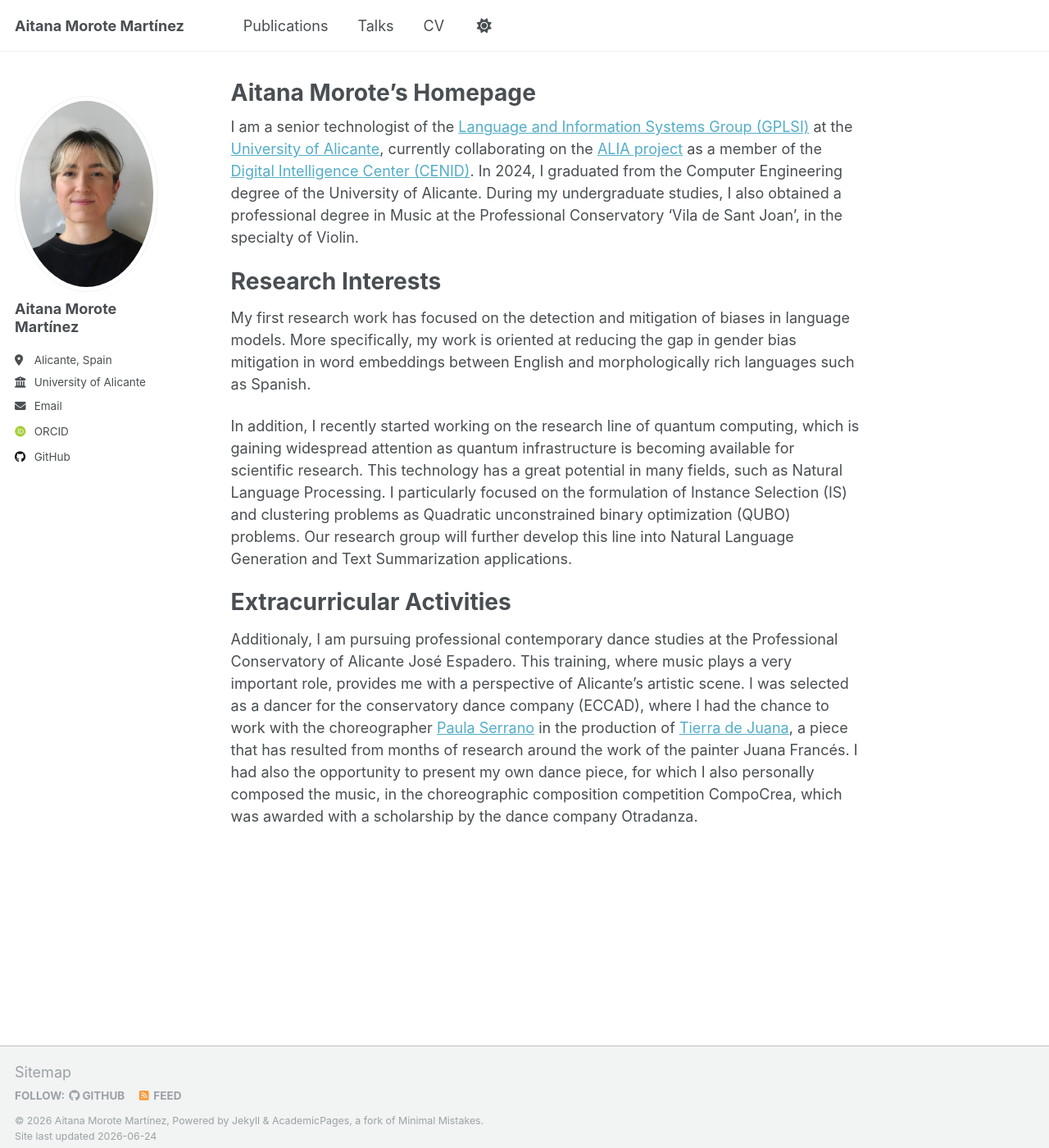
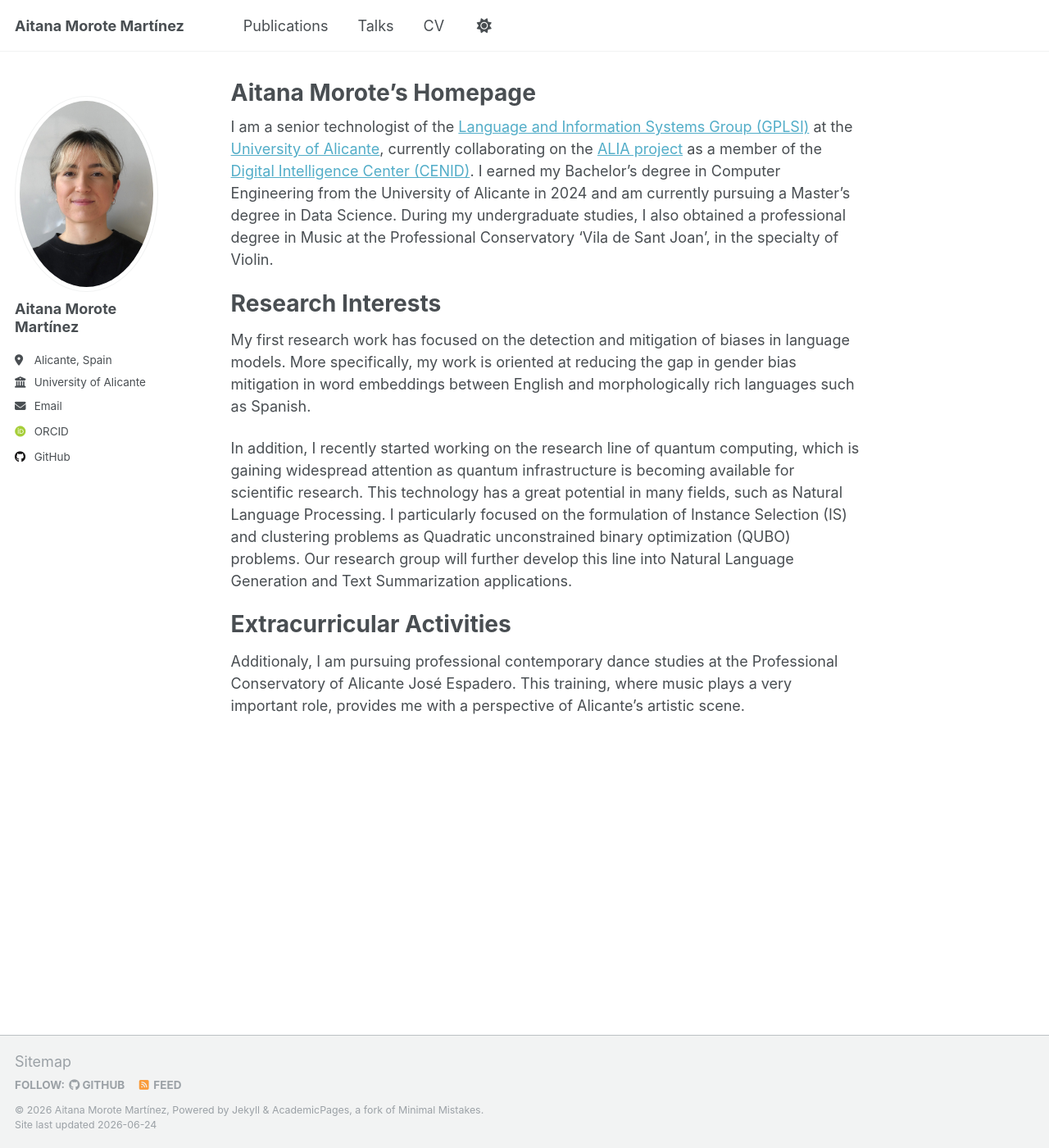
Before and after one commit to amm533/amm533.github.io, a Jekyll site: the page built from _pages/about.md, in a window 1280 px wide and 1400 px high. Shown: the whole window at 82% size. Built offline with Jekyll 4.4.1, drawn with Linux system fonts in a browser that asks for light colours; some web fonts are replaced.

Commit message:
Revise educational qualifications and research interests
Updated educational background and clarified current studies.

```diff
--- a/_pages/about.md
+++ b/_pages/about.md
@@ -8,7 +8,7 @@ redirect_from:
 ---
 
 I am a senior technologist of the [Language and Information Systems Group (GPLSI)](https://gplsi.dlsi.ua.es/en/home/) at the [University of Alicante](https://www.ua.es/), currently collaborating on the [ALIA project](https://alia.gob.es/eng/) as a member of the [Digital Intelligence Center (CENID)](https://cenid.es/).
-In 2024, I graduated from the Computer Engineering degree of the University of Alicante. During my undergraduate studies, I also obtained a professional degree in Music at the Professional Conservatory ‘Vila de Sant Joan’, in the specialty of Violin.
+I earned my Bachelor's degree in Computer Engineering from the University of Alicante in 2024 and am currently pursuing a Master's degree in Data Science. During my undergraduate studies, I also obtained a professional degree in Music at the Professional Conservatory ‘Vila de Sant Joan’, in the specialty of Violin.
 
 Research Interests
 ======
@@ -18,4 +18,4 @@ In addition, I recently started working on the research line of quantum computin
 
 Extracurricular Activities
 ======
-Additionaly, I am pursuing professional contemporary dance studies at the Professional Conservatory of Alicante José Espadero. This training, where music plays a very important role, provides me with a perspective of Alicante's artistic scene. I was selected as a dancer for the conservatory dance company (ECCAD), where I had the chance to work with the choreographer [Paula Serrano](https://loop-barcelona.com/profile/paula-serrano/) in the production of [Tierra de Juana](https://www.teatroprincipaldealicante.com/obra/tierra-de-juana/), a piece that has resulted from months of research around the work of the painter Juana Francés. I had also the opportunity to present my own dance piece, for which I also personally composed the music, in the choreographic composition competition CompoCrea, which was awarded with a scholarship by the dance company Otradanza.
+Additionaly, I am pursuing professional contemporary dance studies at the Professional Conservatory of Alicante José Espadero. This training, where music plays a very important role, provides me with a perspective of Alicante's artistic scene.
```
